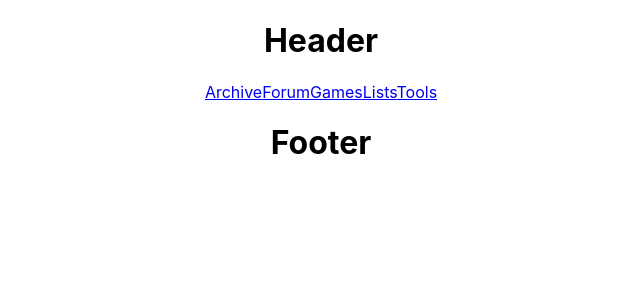
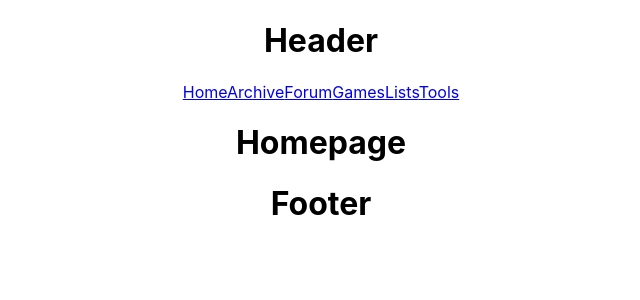
Before and after one commit to js-samuraji/staznam.rs, a React (Create React App) app: page / in a window 1280 px wide. Shown: the top 300 px of the page, without its empty margins (319-959 px from the left). Built offline with nearby package versions, Linux system fonts and the light colour scheme.

Commit message:
Add Homepage

```diff
--- /dev/null
+++ b/src/components/homepage/Homepage.jsx
@@ -0,0 +1,9 @@
+import React from "react";
+
+const Homepage = () => (
+  <div>
+    <h1>Homepage</h1>
+  </div>
+);
+
+export default Homepage;
--- a/src/layout/Main.jsx
+++ b/src/layout/Main.jsx
@@ -5,15 +5,18 @@ import Forum from "../components/forum/Forum";
 import Games from "../components/games/Games";
 import Lists from "../components/lists/Lists";
 import Tools from "../components/tools/Tools";
+import Homepage from "../components/homepage/Homepage";
 
 const Main = () => (
   <main>
+    <Link to="/">Home</Link>
     <Link to="/archive">Archive</Link>
     <Link to="/forum">Forum</Link>
     <Link to="/games">Games</Link>
     <Link to="/lists">Lists</Link>
     <Link to="/tools">Tools</Link>
     <Switch>
+      <Route path="/" exact component={Homepage} />
       <Route path="/archive" exact component={Archive} />
       <Route path="/forum" exact component={Forum} />
       <Route path="/games" exact component={Games} />
```
